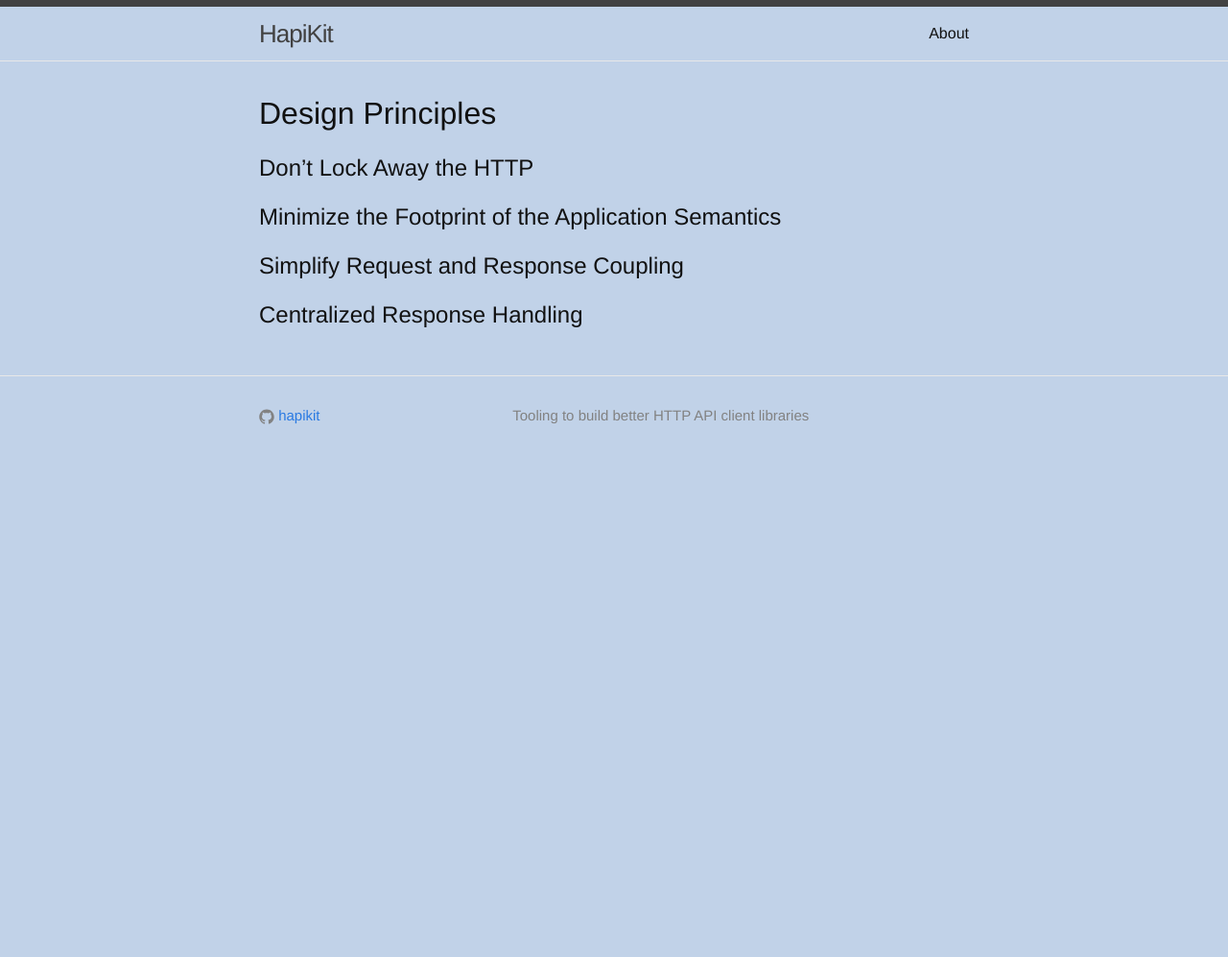
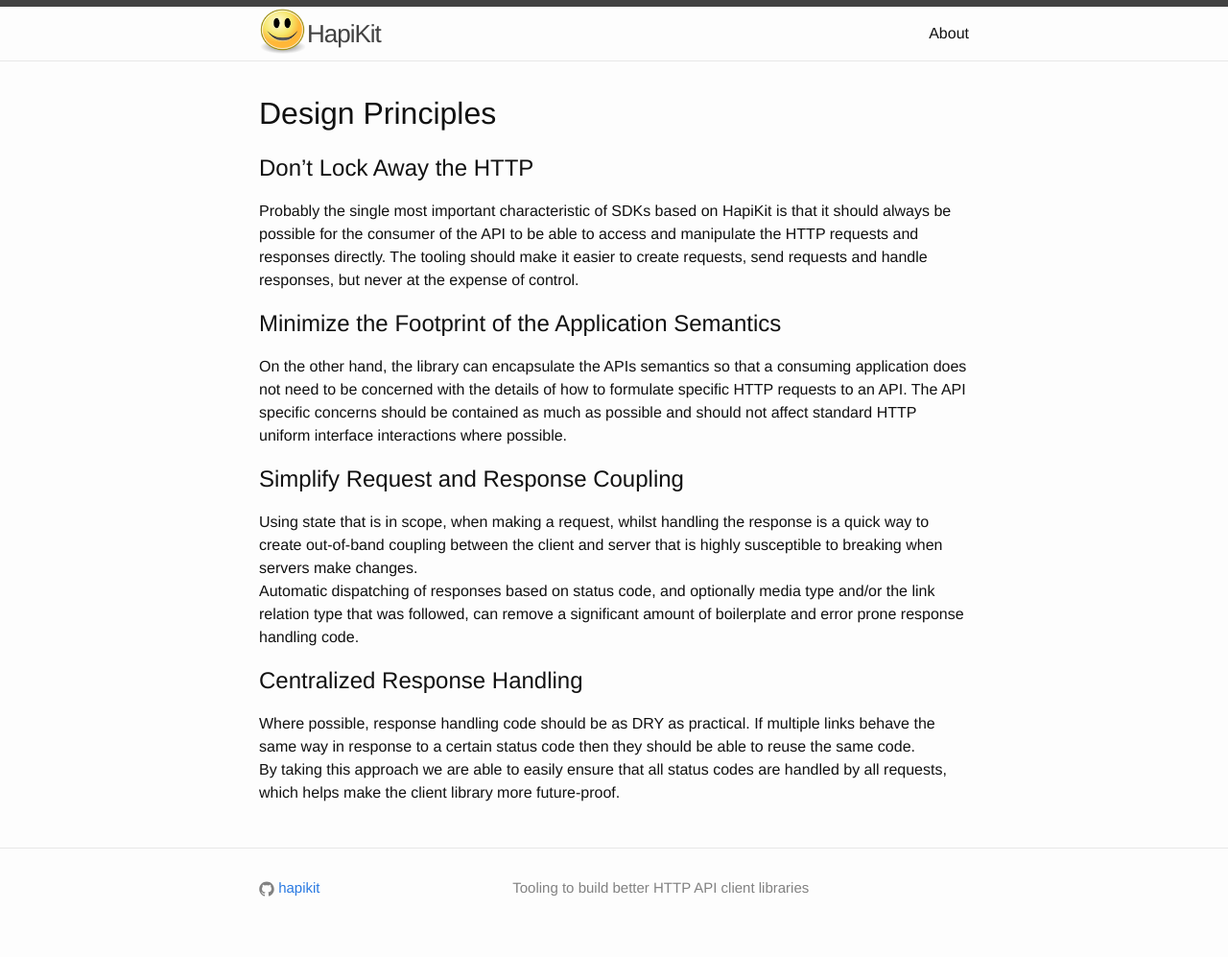
Before and after one commit to hapikit/hapikit.github.io, a Jekyll site: the page built from design.md, in a window 1280 px wide. Shown: the whole page at 96% size. Built offline with Jekyll 4.4.1, drawn with Linux system fonts in a browser that asks for light colours; before the commit the page ends 900 px from its top, so only the background shows below that.

Commit message:
Updated style, added logo and tracking

```diff
--- a/_includes/footer.html
+++ b/_includes/footer.html
@@ -53,3 +53,13 @@
   </div>
 
 </footer>
+<script>
+  (function(i,s,o,g,r,a,m){i['GoogleAnalyticsObject']=r;i[r]=i[r]||function(){
+  (i[r].q=i[r].q||[]).push(arguments)},i[r].l=1*new Date();a=s.createElement(o),
+  m=s.getElementsByTagName(o)[0];a.async=1;a.src=g;m.parentNode.insertBefore(a,m)
+  })(window,document,'script','//www.google-analytics.com/analytics.js','ga');
+
+  ga('create', 'UA-216127-7', 'auto');
+  ga('send', 'pageview');
+
+</script>
--- a/_includes/header.html
+++ b/_includes/header.html
@@ -2,6 +2,7 @@
 
   <div class="wrapper">
 
+    <img class="site-title" src="/hapikit.png" width="50px" height="50px" />
     <a class="site-title" href="{{ site.baseurl }}/">{{ site.title }}</a>
 
     <nav class="site-nav">
--- a/css/main.scss
+++ b/css/main.scss
@@ -14,7 +14,7 @@
 $spacing-unit:     30px;
 
 $text-color:       #111;
-$background-color: #C1D2E8;
+$background-color: #FDFDFD;
 $brand-color:      #2a7ae2;
 
 $grey-color:       #828282;
--- a/design.md
+++ b/design.md
@@ -6,9 +6,15 @@
 #Design Principles
 
 ## Don't Lock Away the HTTP
+Probably the single most important characteristic of SDKs based on HapiKit is that it should always be possible for the consumer of the API to be able to access and manipulate the HTTP requests and responses directly.  The tooling should make it easier to create requests, send requests and handle responses, but never at the expense of control.
 
 ## Minimize the Footprint of the Application Semantics
+On the other hand, the library can encapsulate the APIs semantics so that a consuming application does not need to be concerned with the details of how to formulate specific HTTP requests to an API. The API specific concerns should be contained as much as possible and should not affect standard HTTP uniform interface interactions where possible.
 
 ## Simplify Request and Response Coupling
+Using state that is in scope, when making a request, whilst handling the response is a quick way to create out-of-band coupling between the client and server that is highly susceptible to breaking when servers make changes.
+Automatic dispatching of responses based on status code, and optionally media type and/or the link relation type that was followed, can remove a significant amount of boilerplate and error prone response handling code.
 
 ## Centralized Response Handling
+Where possible, response handling code should be as DRY as practical.  If multiple links behave the same way in response to a certain status code then they should be able to reuse the same code.
+By taking this approach we are able to easily ensure that all status codes are handled by all requests, which helps make the client library more future-proof.
```
Also changed, not shown: about.md (+1 -1 lines), hapikit.png (added), 1 other file.
